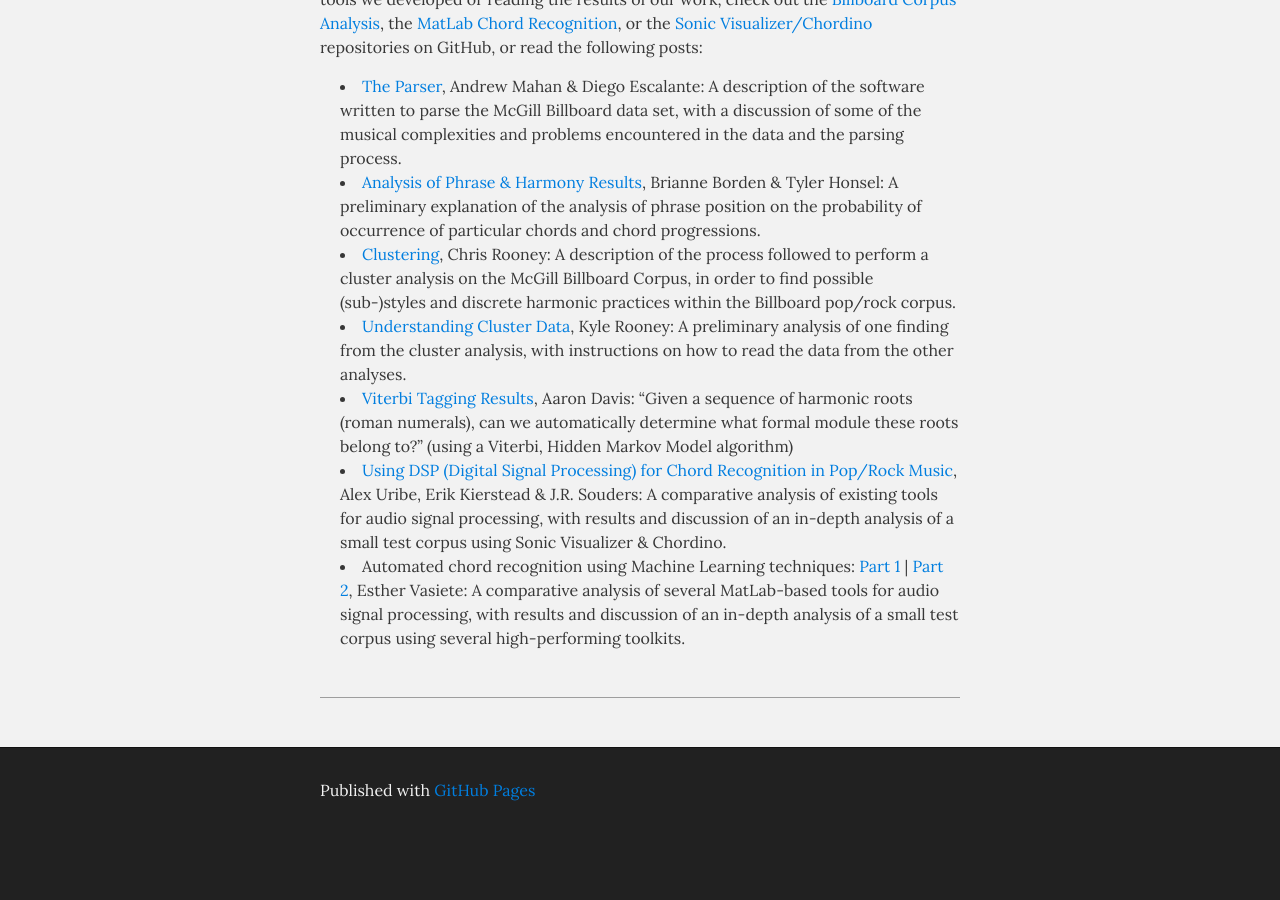
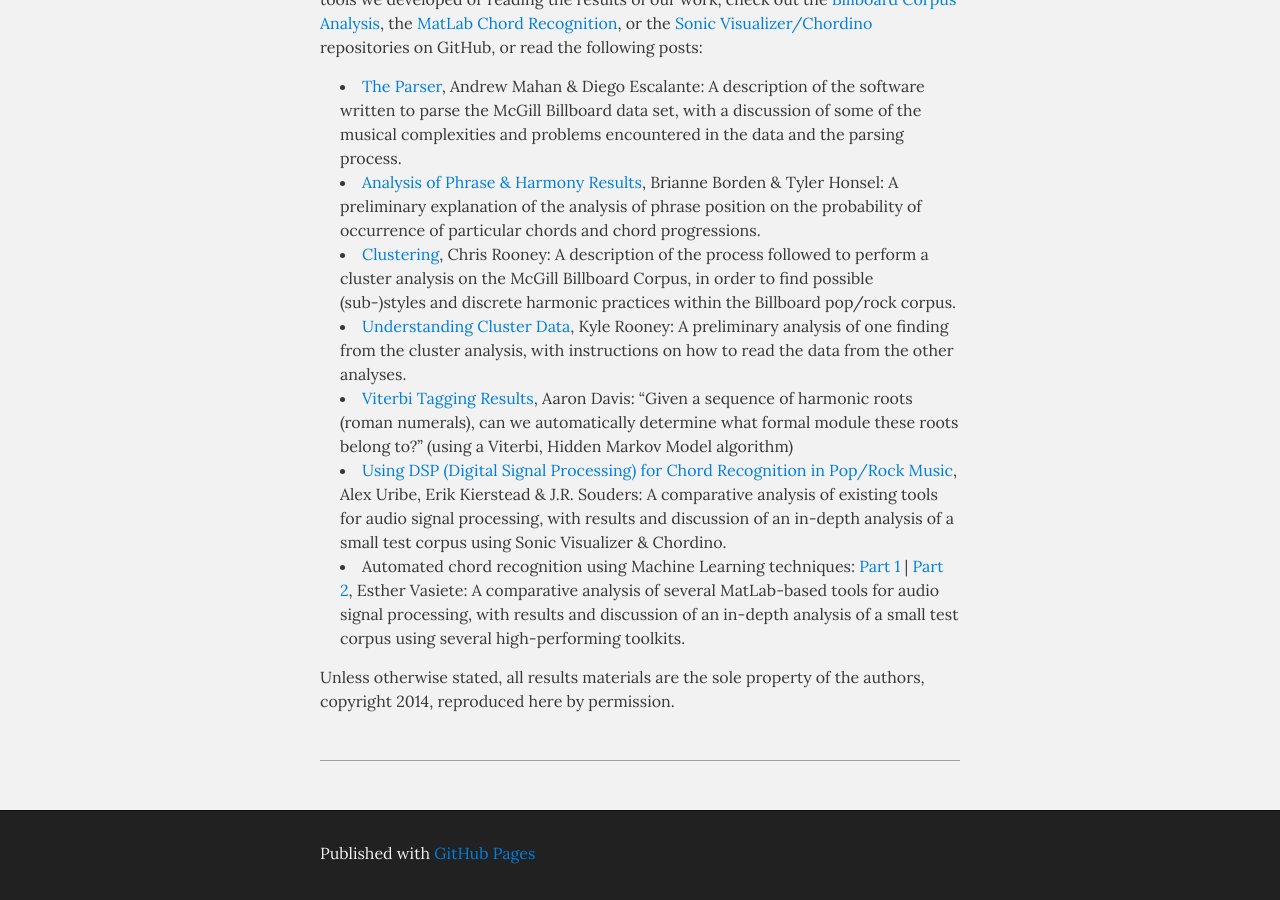
Before and after one commit to kshaffer/corpusmusic, a Jekyll site: the page built from index.md, in a window 1280 px wide and 900 px high, scrolled down 930 px. Built offline with Jekyll 4.4.1, drawn with Linux system fonts in a browser that asks for light colours; before the commit the page ends 1767 px from its top, so only the background shows below that.

Commit message:
added copyright info

```diff
--- a/index.md
+++ b/index.md
@@ -27,3 +27,5 @@ At the end of the semester, students wrote up summaries of the work that we did
 - [Viterbi Tagging Results]({{ root_url }}/results/ViterbiTaggingResults.html), Aaron Davis: "Given a sequence of harmonic roots (roman numerals), can we automatically determine what formal module these roots belong to?" (using a Viterbi, Hidden Markov Model algorithm)
 - [Using DSP (Digital Signal Processing) for Chord Recognition in Pop/Rock Music]({{ root_url }}/results/DSPChordRecognition.html), Alex Uribe, Erik Kierstead & J.R. Souders: A comparative analysis of existing tools for audio signal processing, with results and discussion of an in-depth analysis of a small test corpus using Sonic Visualizer & Chordino.
 - Automated chord recognition using Machine Learning techniques: [Part 1]({{ root_url }}/results/MachineLearningPt1.html) \| [Part 2]({{ root_url }}/results/MachineLearningPt2.html), Esther Vasiete: A comparative analysis of several MatLab-based tools for audio signal processing, with results and discussion of an in-depth analysis of a small test corpus using several high-performing toolkits.
+
+Unless otherwise stated, all results materials are the sole property of the authors, copyright 2014, reproduced here by permission.
```
